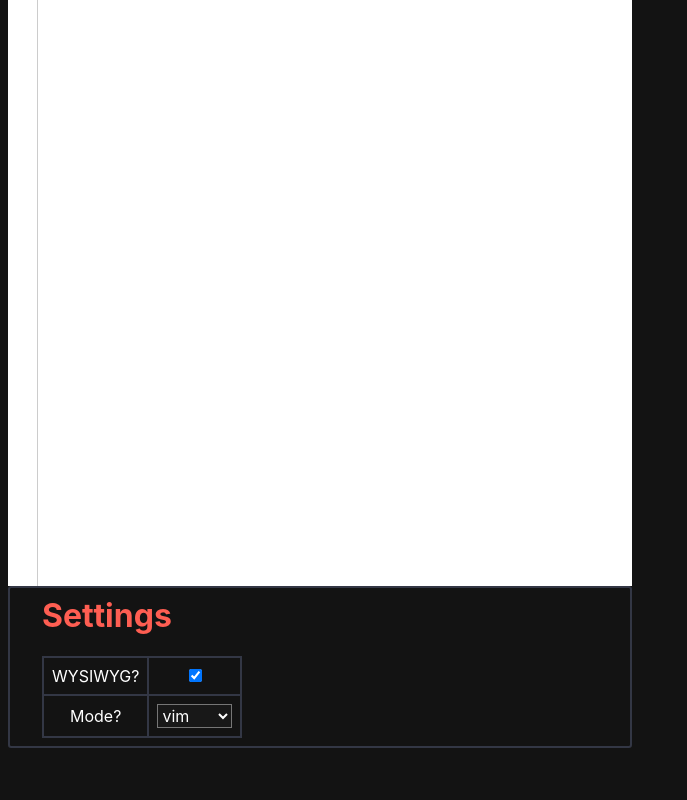
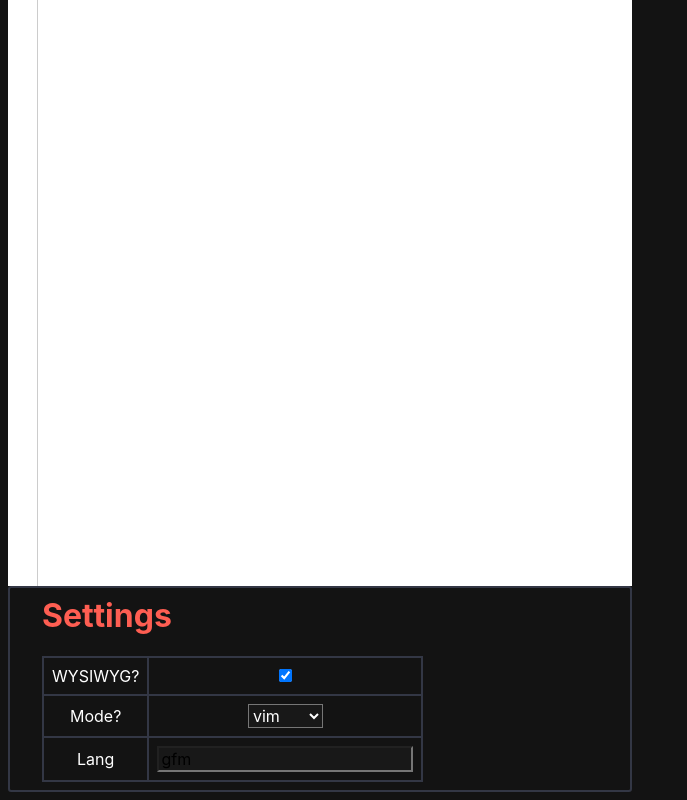
Before and after one commit to Qwiri/kollab, a Svelte app in the folder frontend/: page / in a window 1280 px wide. Shown: the part 222-1022 px from the top of the page, without its empty margins (0-687 px from the left). Before the commit the page ends 978 px from the top, so only its background shows below. Built offline with nearby package versions, Linux system fonts and the light colour scheme.

Commit message:
feat: change language on the fly

```diff
--- a/frontend/package.json
+++ b/frontend/package.json
@@ -5,7 +5,7 @@
   "scripts": {
     "build": "rollup -c",
     "dev": "rollup -c -w",
-    "start": "sirv public --no-clear -p 5000",
+    "start": "sirv public --no-clear -p 5003",
     "check": "svelte-check --tsconfig ./tsconfig.json"
   },
   "devDependencies": {
@@ -13,6 +13,7 @@
     "@rollup/plugin-node-resolve": "^11.0.0",
     "@rollup/plugin-typescript": "^8.3.0",
     "@tsconfig/svelte": "^2.0.0",
+    "@types/codemirror": "^5.60.5",
     "node-sass": "^7.0.1",
     "rollup": "^2.3.4",
     "rollup-plugin-css-only": "^3.1.0",
--- a/frontend/src/App.svelte
+++ b/frontend/src/App.svelte
@@ -1,7 +1,7 @@
 <script>
 	import Display from "./components/elements/Display.svelte";
 	import WriteField from "./components/elements/WriteField.svelte";
-	import { writeMode } from "./store";
+	import { language, writeMode } from "./store";
 
 	let wysiwyg = true;
 </script>
@@ -36,6 +36,14 @@
 						</select>
 					</td>
 
+				</tr>
+				<tr>
+					<td>
+						<label for="lang">Lang</label>
+					</td>
+					<td>
+						<input type="text" name="lang" bind:value={$language} />
+					</td>
 				</tr>
 			</table>
 		</div>
--- a/frontend/src/components/elements/WriteField.svelte
+++ b/frontend/src/components/elements/WriteField.svelte
@@ -1,11 +1,16 @@
 <script lang="ts">
-	import CodeMirror from "./CodeMirror.svelte";
-	import "codemirror/mode/gfm/gfm";
-	import "codemirror/keymap/vim";
+	import CodeMirrorEditor from "./CodeMirrorEditor.svelte";
 
-    import { mdText, writeMode } from "../../store";
+    import { language, mdText, writeMode } from "../../store";
 	import { onMount } from 'svelte';
 
+    import CodeMirror from "codemirror";
+
+	// supported languages
+	import "codemirror/mode/gfm/gfm";
+	import "codemirror/mode/javascript/javascript";
+
+	import "codemirror/keymap/vim";
 
 	const options = {
 		mode: "gfm",
@@ -15,9 +20,21 @@
 		lineWrapping: true
 	}
 	let editor;
+
 	$: if (editor) {
 		writeMode.subscribe(m => editor.setOption("keyMap", m));
+		language.subscribe(switchLanguage);
 	}
+
+	function switchLanguage(lang: string) {
+		if (!CodeMirror.modes[lang]) {
+			console.error("Language", lang, "not loaded.");
+			return;
+		}
+		console.log("Switching to language: " + lang);
+		editor.setOption("mode", lang);
+	}
+
 	let cursor_activity = false
 	onMount(()=>{
 		console.log("Editor: ", editor);
@@ -34,7 +51,7 @@
 	}
 </script>
 
-<CodeMirror
+<CodeMirrorEditor
 	on:activity={cursorMoved}
 	on:change={changed}
 	bind:editor
--- a/frontend/src/modes/qml.js
+++ b/frontend/src/modes/qml.js
@@ -20,7 +20,8 @@ export function registerQML(CodeMirror) {
         const atomNames = [
             "ja", "yes", "true",
             "nein", "no", "false",
-            "ausgabe", "print"
+            "ausgabe", "print",
+            "setze", "auf"
         ]
         let atoms = {};
         atomNames.forEach((e) => atoms[e] = true);
--- a/frontend/src/store.ts
+++ b/frontend/src/store.ts
@@ -3,3 +3,4 @@ import type { Writable } from 'svelte/store';
 
 export const mdText: Writable<string> = writable('');
 export const writeMode: Writable<string> = writable("vim");
+export const language: Writable<string> = writable("gfm");
```
Also changed, not shown: frontend/src/components/elements/CodeMirrorEditor.svelte (renamed from frontend/src/components/elements/CodeMirror.svelte).
